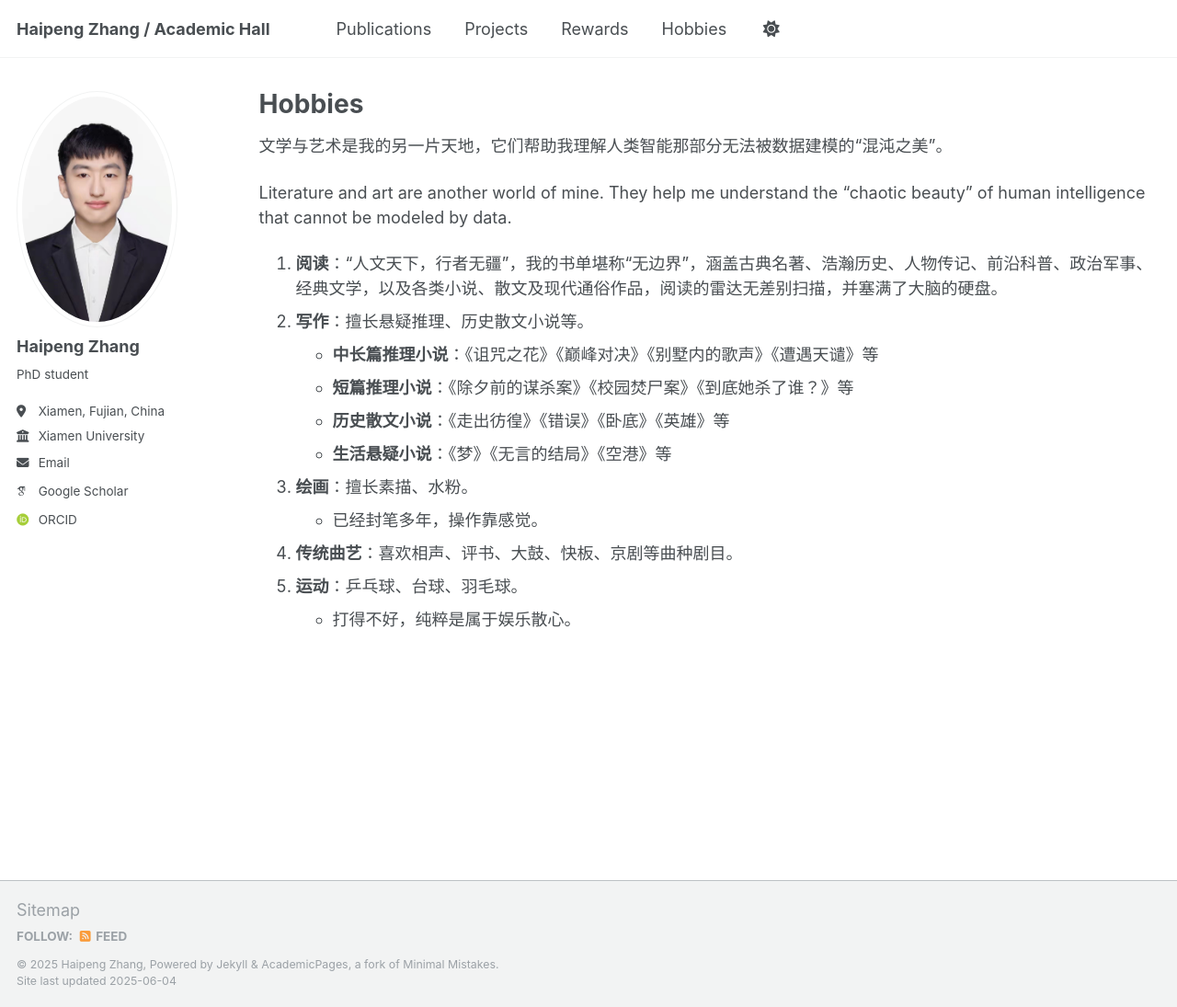
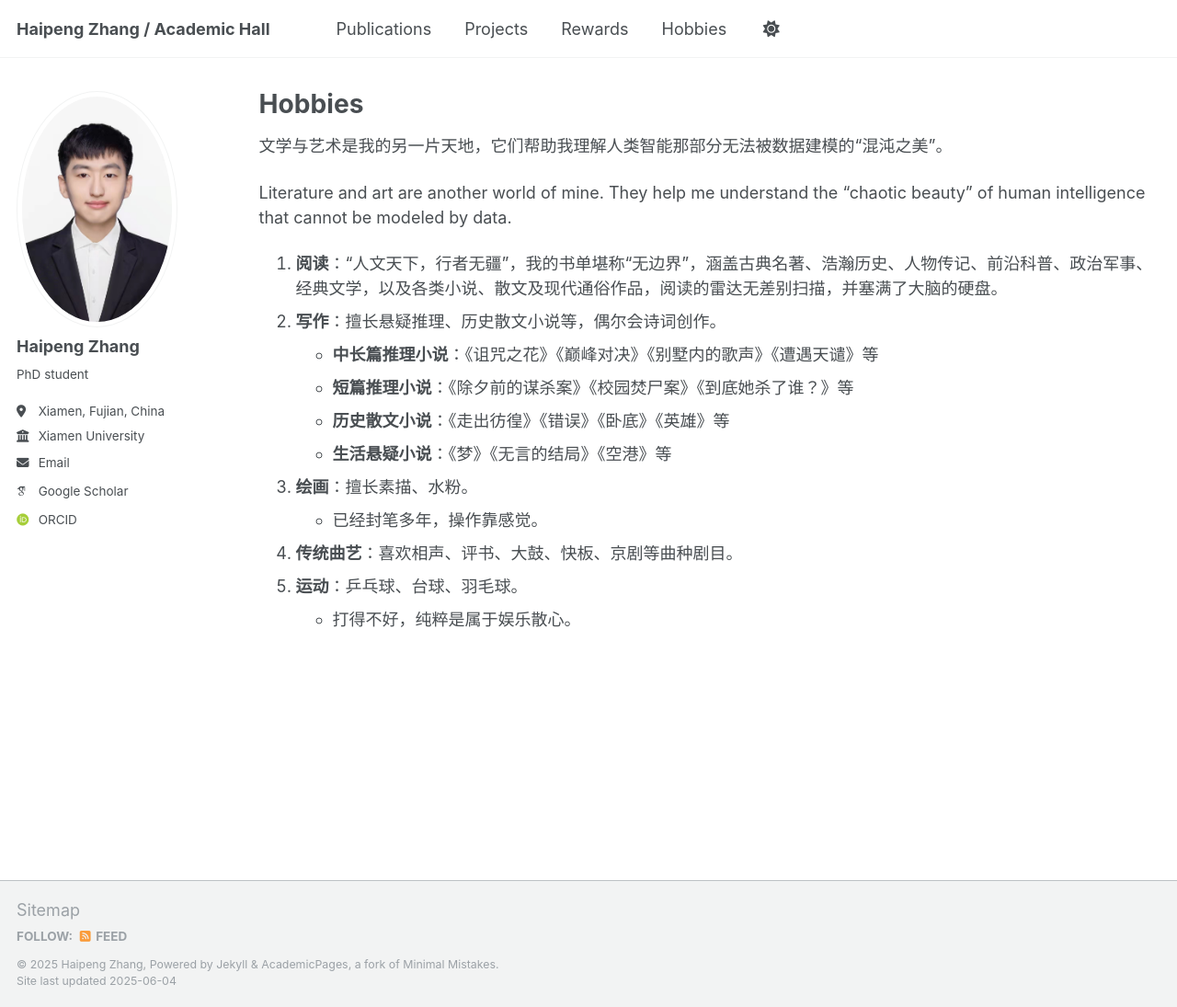
Before and after one commit to Harry-first/haipengzhang, a Jekyll site: the page built from _pages/portfolio.md, in a window 1280 px wide and 1095 px high. Shown: the whole window at 92% size. Built offline with Jekyll 4.4.1, drawn with Linux system fonts in a browser that asks for light colours; some web fonts are replaced.

Commit message:
Update portfolio.md

```diff
--- a/_pages/portfolio.md
+++ b/_pages/portfolio.md
@@ -9,7 +9,7 @@ author_profile: true
 
 Literature and art are another world of mine. They help me understand the “chaotic beauty” of human intelligence that cannot be modeled by data.
 1. **阅读**：“人文天下，行者无疆”，我的书单堪称“无边界”，涵盖古典名著、浩瀚历史、人物传记、前沿科普、政治军事、经典文学，以及各类小说、散文及现代通俗作品，阅读的雷达无差别扫描，并塞满了大脑的硬盘。
-2. **写作**：擅长悬疑推理、历史散文小说等。
+2. **写作**：擅长悬疑推理、历史散文小说等，偶尔会诗词创作。
 - **中长篇推理小说**：《诅咒之花》《巅峰对决》《别墅内的歌声》《遭遇天谴》等
 - **短篇推理小说**：《除夕前的谋杀案》《校园焚尸案》《到底她杀了谁？》等
 - **历史散文小说**：《走出彷徨》《错误》《卧底》《英雄》等
```
